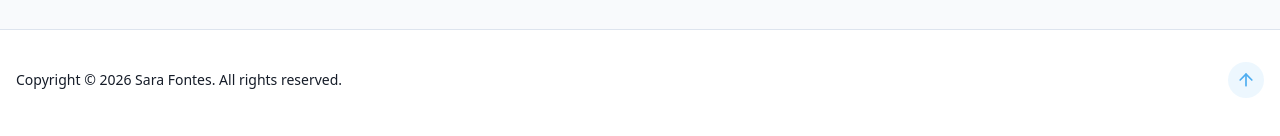
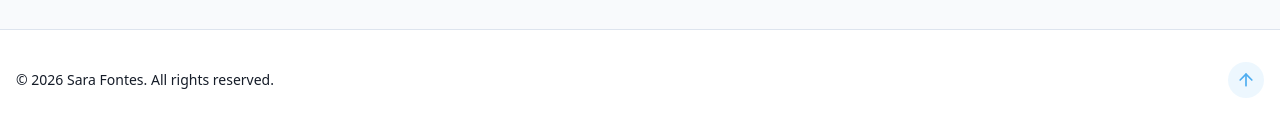
Before and after one commit to Sarafont/personal-portfolio, a React (Vite) app: page / in a window 1280 px wide. Shown: the part 4807-4943 px from the top of the page. Built offline with nearby package versions, Linux system fonts and the light colour scheme.

Commit message:
Translate copyrights

```diff
--- a/src/components/Footer.jsx
+++ b/src/components/Footer.jsx
@@ -1,9 +1,13 @@
 import { ArrowUp } from "lucide-react"
+import { useTranslation } from "react-i18next"
 
 export const Footer = () => {
+    const { t } = useTranslation();
     return (
         <footer className="py-12 px-4 bg-card relative border-t border-border mt-12 pt-8 flex flex-wrap justify-between items-center">
-            <p className="text-sm text-muted-foreground">Copyright &copy; {new Date().getFullYear()} Sara Fontes. All rights reserved.</p>
+            <p className="text-sm text-muted-foreground">
+                © {new Date().getFullYear()} Sara Fontes. {t("footer.rights")}
+            </p>
 
             <a href="home" className="p-2 rounded-full bg-primary/10 hover-bg-primary/20 text-primary transition-colors">
                 <ArrowUp size={20}/>
--- a/src/locales/en/translation.json
+++ b/src/locales/en/translation.json
@@ -200,5 +200,8 @@
     "location": "Localização",
     "city": "Braga, Portugal",
     "connect": "Connect with me"
+  },
+  "footer": {
+    "rights": "All rights reserved."
   }
 }
--- a/src/locales/pt/translation.json
+++ b/src/locales/pt/translation.json
@@ -200,5 +200,8 @@
     "location": "Localização",
     "city": "Braga, Portugal",
     "connect": "Conecte-se comigo"
+  },
+  "footer": {
+    "rights": "Todos os direitos reservados."
   }
 }
```
